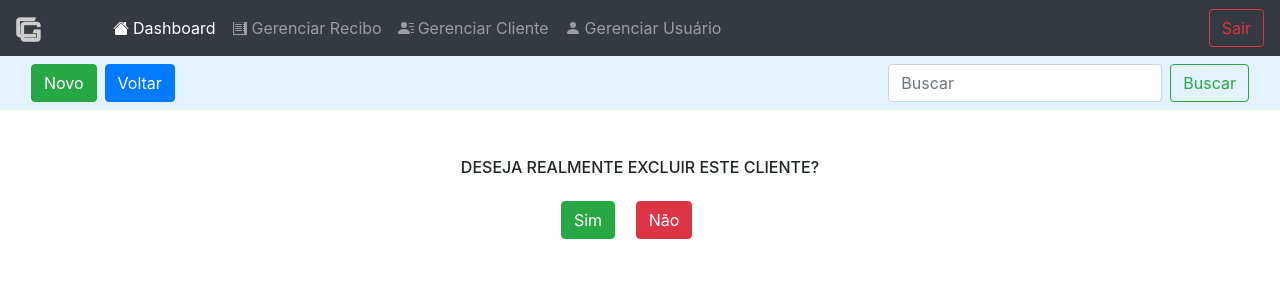
After one commit to ericsonnascimento/projeto_django_recibo_grupocyber, a Django app: template templates/clients/client_delete.html in a window 1280 px wide. The commit adds this page. Shown: the top 300 px of the page. Run offline with Django 5.2, Linux system fonts and the light colour scheme; the template is opened without the code that fills it, so the values that code supplies are empty; some libraries are stand-ins or nearby versions.

Commit message:
update - criada funcionalidade de pergunta se deseja excluir cliente, ajuste na função app/client/views.py client_delete e criado em templates client_delete.html

```diff
--- a/apps/clients/urls.py
+++ b/apps/clients/urls.py
@@ -5,5 +5,5 @@ urlpatterns = [
     path('cadastro_cliente/', views.client_register, name='client_register'),
     path('listar_clientes/', views.client_list, name='client_list'),
     path('editar_cliente/<int:id_client>', views.client_edit, name='client_edit'),
-    path('deletar_cliente/<int:id_client>', views.client_delete, name='client_delete')
+    path('deletar_cliente/<int:id_client>', views.client_delete, name='client_delete'),
 ]
--- /dev/null
+++ b/templates/clients/client_delete.html
@@ -0,0 +1,21 @@
+{% extends 'shared/base.html' %}
+{% load static %}
+
+{% block content %}
+{% include 'partials/_subnavbar_clients.html' %}
+
+<section class="container d-flex justify-content-center align-items-center">
+    <h6 class="pb-5 mt-5">DESEJA REALMENTE EXCLUIR ESTE CLIENTE?</h1>
+    <form method="POST" class="position-absolute top-50 start-50 translate-middle pt-5 mt-5 pr-5 mr-5">
+        {% csrf_token %}
+        <div class="text-center">
+            <button type="submit" class="btn btn-success mr-2">Sim</button>
+        </div>
+    </form>
+    <div class="position-absolute top-50 start-50 translate-middle pt-5 mt-5 ml-5">
+        <a href="{% url 'client_list' %}"><button type="submit" class="btn btn-danger">Não</button></a>
+    </div>
+
+</section>
+
+{% endblock %}
--- a/templates/clients/client_edit.html
+++ b/templates/clients/client_edit.html
@@ -2,6 +2,7 @@
 {% load static %}
 
 {% block content %}
+{% include 'partials/_subnavbar_clients.html' %}
 
 <section class="container">
     <form action="{% url 'client_edit' id_client %}" method="POST" class="position-absolute top-50 start-50 translate-middle mr-3">
--- a/templates/clients/client_register.html
+++ b/templates/clients/client_register.html
@@ -2,6 +2,7 @@
 {% load static %}
 
 {% block content %}
+{% include 'partials/_subnavbar_clients.html' %}
 
 <section class="container">
     <form action="{% url 'client_register' %}" method="POST" class="position-absolute top-50 start-50 translate-middle mr-3">
--- a/templates/partials/_subnavbar_clients.html
+++ b/templates/partials/_subnavbar_clients.html
@@ -2,9 +2,8 @@
 <nav class="navbar navbar-expand-lg navbar-light " style="background-color: #e3f2fd;">
     <div class="container-fluid">
         <div class="d-flex">
-            <a href="{% url 'client_register' %}">
-                <button type="submit" class="btn btn-success mr-2">Novo</button>
-            </a>
+            <a href="{% url 'client_register' %}"><button type="submit" class="btn btn-success mr-2">Novo</button></a>
+            <a href="{% url 'client_list' %}"><button type="submit" class="btn btn-primary mr-2">Voltar</button></a>
         </div>
         <form class="d-flex ml-auto">
             <input class="form-control me-2" type="search" placeholder="Buscar" aria-label="Buscar">
--- a/templates/partials/_subnavbar_receipts.html
+++ b/templates/partials/_subnavbar_receipts.html
@@ -2,9 +2,8 @@
 <nav class="navbar navbar-expand-lg navbar-light " style="background-color: #e3f2fd;">
     <div class="container-fluid">
         <div class="d-flex">
-            <a href="">
-                <button type="submit" class="btn btn-success mr-2">Novo</button>
-            </a>
+            <a href=""><button type="submit" class="btn btn-success mr-2">Novo</button></a>
+            <a href=""><button type="submit" class="btn btn-primary mr-2">Voltar</button></a>
         </div>
         <form class="d-flex ml-auto">
             <input class="form-control me-2" type="search" placeholder="Buscar" aria-label="Buscar">
--- a/templates/partials/_subnavbar_users.html
+++ b/templates/partials/_subnavbar_users.html
@@ -3,6 +3,7 @@
     <div class="container-fluid">
         <div class="d-flex">
             <a href="{% url 'cadastro_acesso' %}"><button type="submit" class="btn btn-success mr-2">Novo</button></a>
+            <a href="{% url 'user_list' %}"><button type="submit" class="btn btn-primary mr-2">Voltar</button></a>
         </div>
         <form class="d-flex ml-auto">
             <input class="form-control me-2" type="search" placeholder="Buscar" aria-label="Buscar">
```
Also changed, not shown: apps/clients/views.py (+6 -4 lines).
